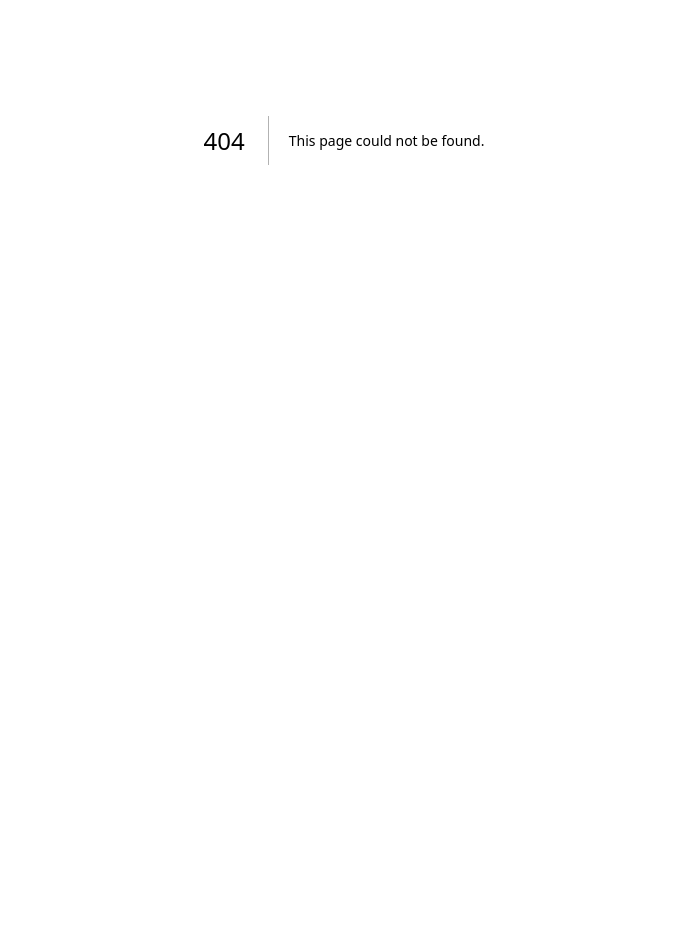
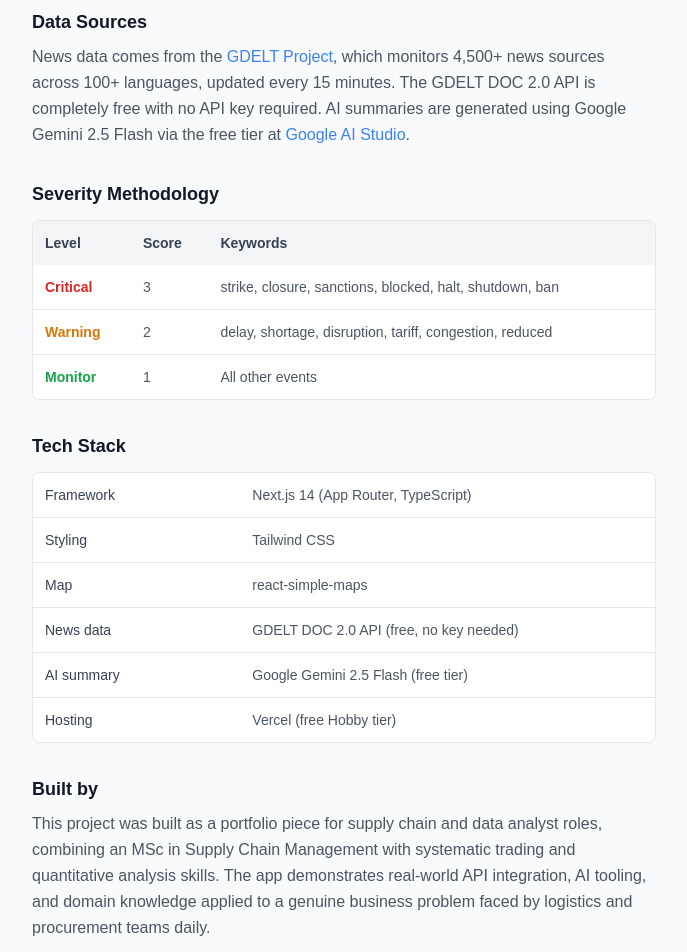
Before and after one commit to balrajkooner14-stack/scm-disruption-monitor, a Next.js app: page /about in a window 1280 px wide. Before the commit this address had no page. Shown: the part 260-1212 px from the top of the page, without its empty margins (296-983 px from the left). Before the commit the page ends 800 px from the top, so only its background shows below. Built offline with nearby package versions, Linux system fonts and the light colour scheme.

Commit message:
feat: wire main page and add About page

```diff
--- /dev/null
+++ b/app/about/page.tsx
@@ -0,0 +1,134 @@
+import Navbar from "@/components/Navbar"
+
+export default function AboutPage() {
+  return (
+    <main className="min-h-screen bg-gray-50 dark:bg-slate-900">
+      <Navbar />
+      <div className="max-w-2xl mx-auto px-4 sm:px-6 py-10 space-y-8">
+
+        <div>
+          <h1 className="text-2xl font-bold text-gray-900 dark:text-white mb-2">
+            About SCM Disruption Monitor
+          </h1>
+          <p className="text-gray-600 dark:text-gray-300 leading-relaxed">
+            This project aggregates global supply chain disruption signals in real time,
+            helping logistics and procurement teams surface critical risks before they
+            impact operations. Built as a portfolio project combining Supply Chain
+            Management domain expertise with modern full-stack development and AI integration.
+          </p>
+        </div>
+
+        <div>
+          <h2 className="text-lg font-semibold text-gray-900 dark:text-white mb-2">
+            Data Sources
+          </h2>
+          <p className="text-gray-600 dark:text-gray-300 leading-relaxed">
+            News data comes from the{" "}
+            <a
+              href="https://www.gdeltproject.org"
+              target="_blank"
+              rel="noopener noreferrer"
+              className="text-blue-500 hover:underline"
+            >
+              GDELT Project
+            </a>
+            , which monitors 4,500+ news sources across 100+ languages, updated every
+            15 minutes. The GDELT DOC 2.0 API is completely free with no API key required.
+            AI summaries are generated using Google Gemini 2.5 Flash via the free tier
+            at{" "}
+            <a
+              href="https://aistudio.google.com"
+              target="_blank"
+              rel="noopener noreferrer"
+              className="text-blue-500 hover:underline"
+            >
+              Google AI Studio
+            </a>
+            .
+          </p>
+        </div>
+
+        <div>
+          <h2 className="text-lg font-semibold text-gray-900 dark:text-white mb-3">
+            Severity Methodology
+          </h2>
+          <div className="overflow-x-auto rounded-lg border border-gray-200 dark:border-slate-700">
+            <table className="w-full text-sm">
+              <thead className="bg-gray-100 dark:bg-slate-800">
+                <tr>
+                  <th className="text-left p-3 text-gray-700 dark:text-gray-300">Level</th>
+                  <th className="text-left p-3 text-gray-700 dark:text-gray-300">Score</th>
+                  <th className="text-left p-3 text-gray-700 dark:text-gray-300">Keywords</th>
+                </tr>
+              </thead>
+              <tbody className="divide-y divide-gray-200 dark:divide-slate-700">
+                <tr className="bg-white dark:bg-slate-900">
+                  <td className="p-3 font-semibold text-red-600">Critical</td>
+                  <td className="p-3 text-gray-600 dark:text-gray-300">3</td>
+                  <td className="p-3 text-gray-600 dark:text-gray-300">
+                    strike, closure, sanctions, blocked, halt, shutdown, ban
+                  </td>
+                </tr>
+                <tr className="bg-white dark:bg-slate-900">
+                  <td className="p-3 font-semibold text-amber-600">Warning</td>
+                  <td className="p-3 text-gray-600 dark:text-gray-300">2</td>
+                  <td className="p-3 text-gray-600 dark:text-gray-300">
+                    delay, shortage, disruption, tariff, congestion, reduced
+                  </td>
+                </tr>
+                <tr className="bg-white dark:bg-slate-900">
+                  <td className="p-3 font-semibold text-green-600">Monitor</td>
+                  <td className="p-3 text-gray-600 dark:text-gray-300">1</td>
+                  <td className="p-3 text-gray-600 dark:text-gray-300">
+                    All other events
+                  </td>
+                </tr>
+              </tbody>
+            </table>
+          </div>
+        </div>
+
+        <div>
+          <h2 className="text-lg font-semibold text-gray-900 dark:text-white mb-3">
+            Tech Stack
+          </h2>
+          <div className="rounded-lg border border-gray-200 dark:border-slate-700 overflow-hidden">
+            <table className="w-full text-sm">
+              <tbody className="divide-y divide-gray-200 dark:divide-slate-700">
+                {[
+                  ["Framework", "Next.js 14 (App Router, TypeScript)"],
+                  ["Styling", "Tailwind CSS"],
+                  ["Map", "react-simple-maps"],
+                  ["News data", "GDELT DOC 2.0 API (free, no key needed)"],
+                  ["AI summary", "Google Gemini 2.5 Flash (free tier)"],
+                  ["Hosting", "Vercel (free Hobby tier)"],
+                ].map(([layer, tech]) => (
+                  <tr key={layer} className="bg-white dark:bg-slate-900">
+                    <td className="p-3 font-medium text-gray-700 dark:text-gray-300 w-1/3">
+                      {layer}
+                    </td>
+                    <td className="p-3 text-gray-600 dark:text-gray-400">{tech}</td>
+                  </tr>
+                ))}
+              </tbody>
+            </table>
+          </div>
+        </div>
+
+        <div>
+          <h2 className="text-lg font-semibold text-gray-900 dark:text-white mb-2">
+            Built by
+          </h2>
+          <p className="text-gray-600 dark:text-gray-300 leading-relaxed">
+            This project was built as a portfolio piece for supply chain and data analyst
+            roles, combining an MSc in Supply Chain Management with systematic trading
+            and quantitative analysis skills. The app demonstrates real-world API
+            integration, AI tooling, and domain knowledge applied to a genuine business
+            problem faced by logistics and procurement teams daily.
+          </p>
+        </div>
+
+      </div>
+    </main>
+  )
+}
--- a/app/page.tsx
+++ b/app/page.tsx
@@ -1,101 +1,34 @@
-import Image from "next/image";
+import { Metadata } from "next"
+import Navbar from "@/components/Navbar"
+import KPIBar from "@/components/KPIBar"
+import WorldMap from "@/components/WorldMap"
+import DisruptionFeed from "@/components/DisruptionFeed"
+import AIInsightPanel from "@/components/AIInsightPanel"
+import { fetchDisruptions } from "@/lib/fetchDisruptions"
 
-export default function Home() {
+export const metadata: Metadata = {
+  title: "SCM Disruption Monitor | Live Supply Chain Risk Feed",
+  description: "Real-time supply chain disruption monitoring powered by GDELT and Gemini AI",
+}
+
+export default async function Home() {
+  const events = await fetchDisruptions()
+  const top5Headlines = events.slice(0, 5).map((e) => e.title)
+
   return (
-    <div className="grid grid-rows-[20px_1fr_20px] items-center justify-items-center min-h-screen p-8 pb-20 gap-16 sm:p-20 font-[family-name:var(--font-geist-sans)]">
-      <main className="flex flex-col gap-8 row-start-2 items-center sm:items-start">
-        <Image
-          className="dark:invert"
-          src="https://nextjs.org/icons/next.svg"
-          alt="Next.js logo"
-          width={180}
-          height={38}
-          priority
-        />
-        <ol className="list-inside list-decimal text-sm text-center sm:text-left font-[family-name:var(--font-geist-mono)]">
-          <li className="mb-2">
-            Get started by editing{" "}
-            <code className="bg-black/[.05] dark:bg-white/[.06] px-1 py-0.5 rounded font-semibold">
-              app/page.tsx
-            </code>
-            .
-          </li>
-          <li>Save and see your changes instantly.</li>
-        </ol>
-
-        <div className="flex gap-4 items-center flex-col sm:flex-row">
-          <a
-            className="rounded-full border border-solid border-transparent transition-colors flex items-center justify-center bg-foreground text-background gap-2 hover:bg-[#383838] dark:hover:bg-[#ccc] text-sm sm:text-base h-10 sm:h-12 px-4 sm:px-5"
-            href="https://vercel.com/new?utm_source=create-next-app&utm_medium=appdir-template-tw&utm_campaign=create-next-app"
-            target="_blank"
-            rel="noopener noreferrer"
-          >
-            <Image
-              className="dark:invert"
-              src="https://nextjs.org/icons/vercel.svg"
-              alt="Vercel logomark"
-              width={20}
-              height={20}
-            />
-            Deploy now
-          </a>
-          <a
-            className="rounded-full border border-solid border-black/[.08] dark:border-white/[.145] transition-colors flex items-center justify-center hover:bg-[#f2f2f2] dark:hover:bg-[#1a1a1a] hover:border-transparent text-sm sm:text-base h-10 sm:h-12 px-4 sm:px-5 sm:min-w-44"
-            href="https://nextjs.org/docs?utm_source=create-next-app&utm_medium=appdir-template-tw&utm_campaign=create-next-app"
-            target="_blank"
-            rel="noopener noreferrer"
-          >
-            Read our docs
-          </a>
+    <main className="min-h-screen bg-gray-50 dark:bg-slate-900">
+      <Navbar />
+      <div className="max-w-7xl mx-auto px-4 sm:px-6 lg:px-8 py-6 space-y-6">
+        <AIInsightPanel headlines={top5Headlines} />
+        <KPIBar events={events} />
+        <div className="grid grid-cols-1 lg:grid-cols-2 gap-6">
+          <WorldMap events={events} />
+          <DisruptionFeed events={events} />
         </div>
-      </main>
-      <footer className="row-start-3 flex gap-6 flex-wrap items-center justify-center">
-        <a
-          className="flex items-center gap-2 hover:underline hover:underline-offset-4"
-          href="https://nextjs.org/learn?utm_source=create-next-app&utm_medium=appdir-template-tw&utm_campaign=create-next-app"
-          target="_blank"
-          rel="noopener noreferrer"
-        >
-          <Image
-            aria-hidden
-            src="https://nextjs.org/icons/file.svg"
-            alt="File icon"
-            width={16}
-            height={16}
-          />
-          Learn
-        </a>
-        <a
-          className="flex items-center gap-2 hover:underline hover:underline-offset-4"
-          href="https://vercel.com/templates?framework=next.js&utm_source=create-next-app&utm_medium=appdir-template-tw&utm_campaign=create-next-app"
-          target="_blank"
-          rel="noopener noreferrer"
-        >
-          <Image
-            aria-hidden
-            src="https://nextjs.org/icons/window.svg"
-            alt="Window icon"
-            width={16}
-            height={16}
-          />
-          Examples
-        </a>
-        <a
-          className="flex items-center gap-2 hover:underline hover:underline-offset-4"
-          href="https://nextjs.org?utm_source=create-next-app&utm_medium=appdir-template-tw&utm_campaign=create-next-app"
-          target="_blank"
-          rel="noopener noreferrer"
-        >
-          <Image
-            aria-hidden
-            src="https://nextjs.org/icons/globe.svg"
-            alt="Globe icon"
-            width={16}
-            height={16}
-          />
-          Go to nextjs.org →
-        </a>
+      </div>
+      <footer className="text-center text-xs text-gray-400 py-6 border-t border-gray-200 dark:border-slate-700 mt-6">
+        Data: GDELT Project · AI: Google Gemini · Built with Next.js + Vercel
       </footer>
-    </div>
-  );
+    </main>
+  )
 }
```
